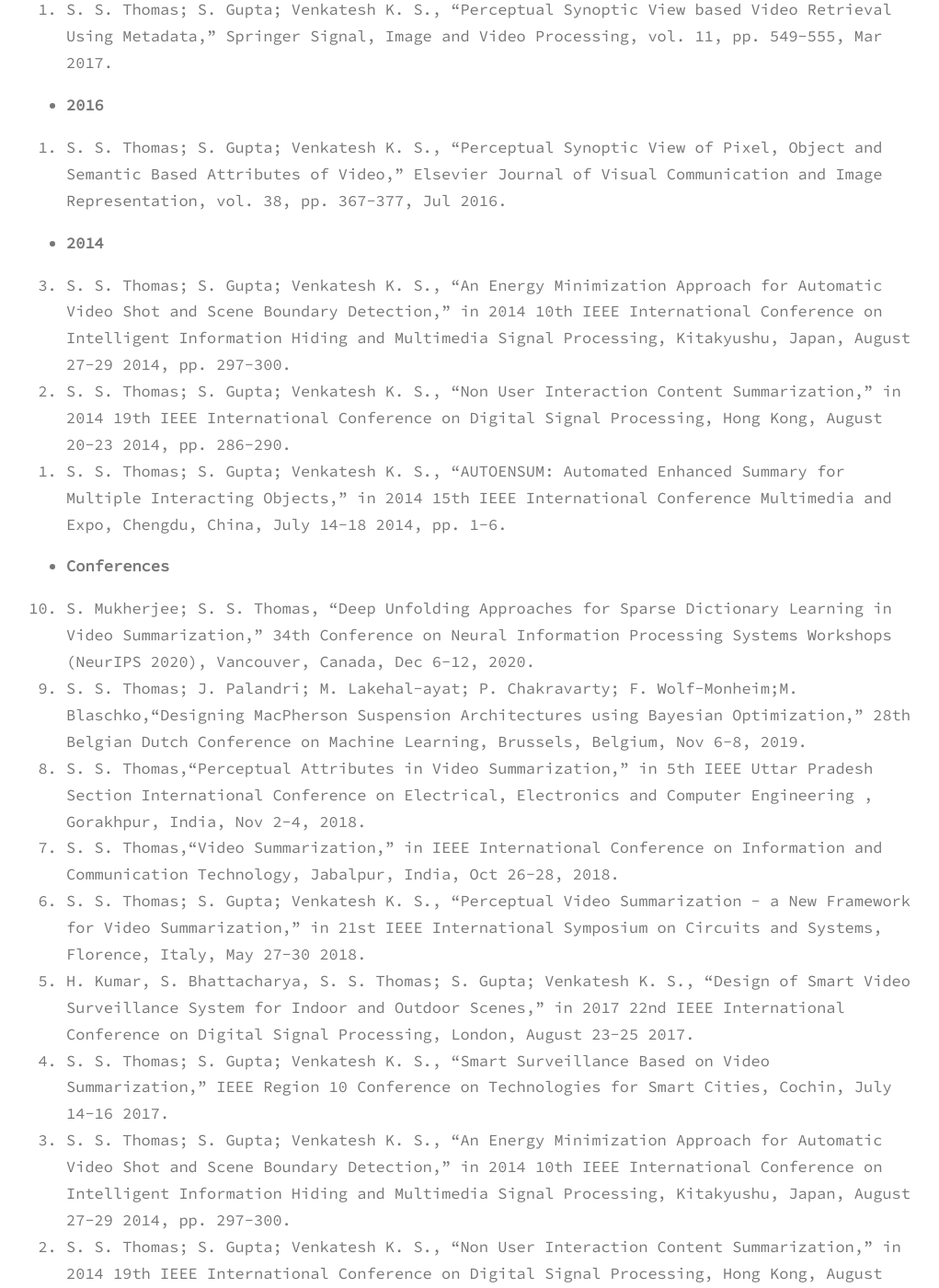
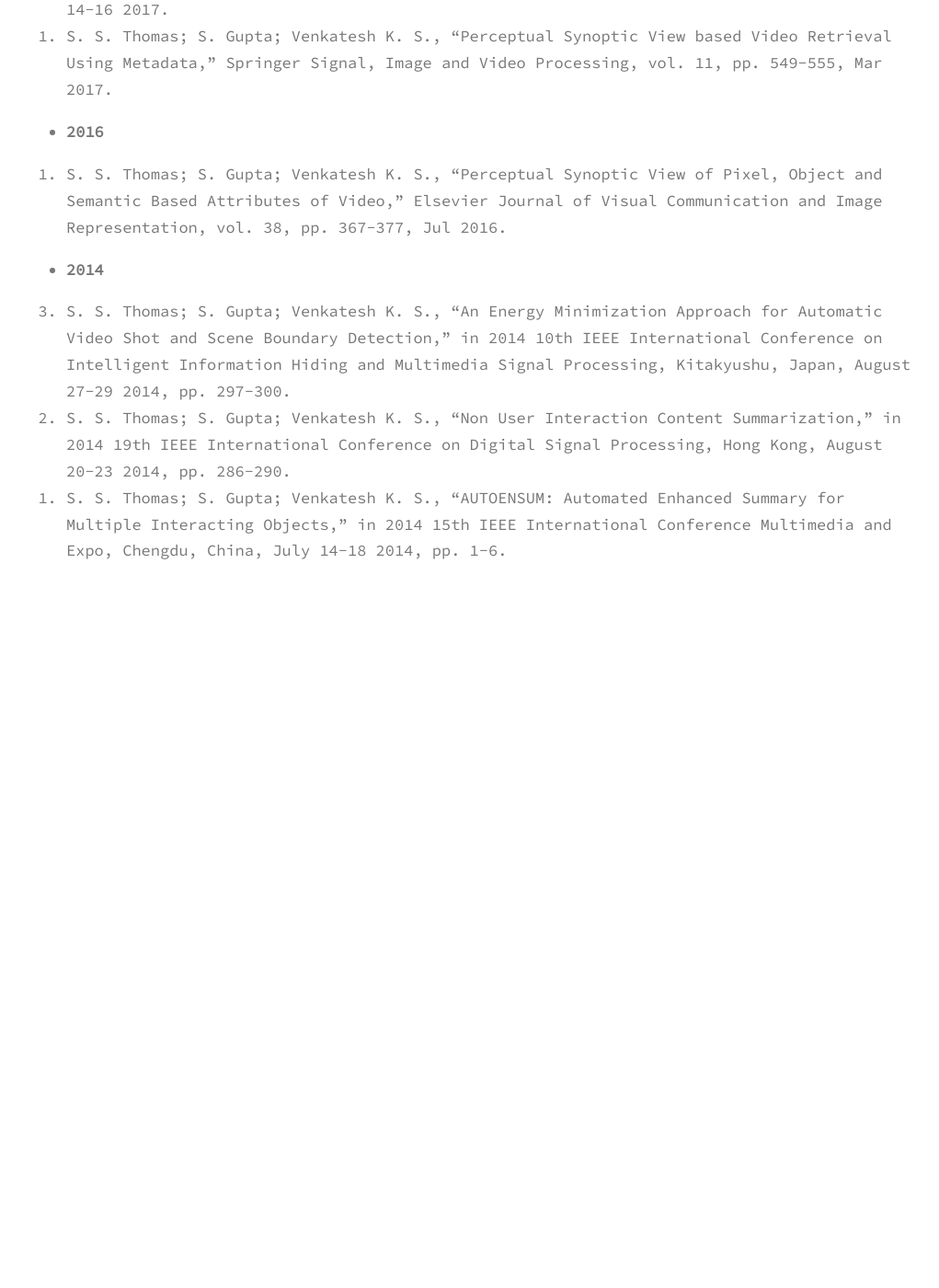
Before and after one commit to sinnuthomas/sinnuthomas.github.io, a Jekyll site: the page built from publications.md, in a window 1280 px wide and 1400 px high, scrolled down 1571 px. Shown: the whole window at 92% size, without its empty margins (128-1149 px from the left). Built offline with Jekyll 4.4.1, drawn with Linux system fonts in a browser that asks for light colours; after the commit the page ends 2201 px from its top, so only the background shows below that; some of the changed text lies outside the part shown.

Commit message:
Update publications.md

```diff
--- a/publications.md
+++ b/publications.md
@@ -6,7 +6,7 @@
 
 * **2021**
 <ol reversed>
-  <li>O. T. James; S. S. Thomas, “ Bayesian Optimized Event Based Epidemic Modeling in India,” in arXiv:2010.01280, 2020.</li>
+  <li>Edilson F. Arruda; Rodrigo e Alvim Alexandre; Marcelo D. Fragoso; João B. R. do val; S. S. Thomas, “ A Novel Stochastic Epidemic Model with Application to COVID-19,” in arXiv:2102.08213.</li>
 </ol>
 
 * **2020**
@@ -50,18 +50,3 @@
   <li>S. S. Thomas; S. Gupta; Venkatesh K. S., “Non User Interaction Content Summarization,” in 2014 19th IEEE International Conference on Digital Signal Processing, Hong Kong, August 20-23 2014, pp. 286-290.</li>
   <li>S. S. Thomas; S. Gupta; Venkatesh K. S., “AUTOENSUM: Automated Enhanced Summary for Multiple Interacting Objects,” in 2014 15th IEEE International Conference Multimedia and Expo, Chengdu, China, July 14-18 2014, pp. 1-6.</li>
 </ol>
-
-
-* **Conferences**
-<ol reversed>
-  <li>S. Mukherjee; S. S. Thomas, “Deep Unfolding Approaches for Sparse Dictionary Learning in Video Summarization,” 34th Conference on Neural Information Processing Systems Workshops (NeurIPS 2020), Vancouver, Canada, Dec 6-12, 2020. </li>
-  <li>S. S. Thomas; J. Palandri; M. Lakehal-ayat; P. Chakravarty; F. Wolf-Monheim;M. Blaschko,“Designing MacPherson Suspension Architectures using Bayesian Optimization,” 28th Belgian Dutch Conference on Machine Learning, Brussels, Belgium, Nov 6-8, 2019.</li>
-  <li>S. S. Thomas,“Perceptual Attributes in Video Summarization,” in 5th IEEE Uttar Pradesh Section International Conference on Electrical, Electronics and Computer Engineering , Gorakhpur, India, Nov 2-4, 2018.</li>
-  <li>S. S. Thomas,“Video Summarization,” in IEEE International Conference on Information and Communication Technology, Jabalpur, India, Oct 26-28, 2018.</li>
-  <li>S. S. Thomas; S. Gupta; Venkatesh K. S., “Perceptual Video Summarization - a New Framework for Video Summarization,” in 21st IEEE International Symposium on Circuits and Systems, Florence, Italy, May 27-30 2018.</li>
-  <li>H. Kumar, S. Bhattacharya, S. S. Thomas; S. Gupta; Venkatesh K. S., “Design of Smart Video Surveillance System for Indoor and Outdoor Scenes,” in 2017 22nd IEEE International Conference on Digital Signal Processing, London, August 23-25 2017.</li>
-  <li>S. S. Thomas; S. Gupta; Venkatesh K. S., “Smart Surveillance Based on Video Summarization,” IEEE Region 10 Conference on Technologies for Smart Cities, Cochin, July 14-16 2017.</li>
-  <li>S. S. Thomas; S. Gupta; Venkatesh K. S., “An Energy Minimization Approach for Automatic Video Shot and Scene Boundary Detection,” in 2014 10th IEEE International Conference on Intelligent Information Hiding and Multimedia Signal Processing, Kitakyushu, Japan, August 27-29 2014, pp. 297-300.</li>
-  <li>S. S. Thomas; S. Gupta; Venkatesh K. S., “Non User Interaction Content Summarization,” in 2014 19th IEEE International Conference on Digital Signal Processing, Hong Kong, August 20-23 2014, pp. 286-290.</li>
-  <li>S. S. Thomas; S. Gupta; Venkatesh K. S., “AUTOENSUM: Automated Enhanced Summary for Multiple Interacting Objects,” in 2014 15th IEEE International Conference Multimedia and Expo, Chengdu, China, July 14-18 2014, pp. 1-6.</li>
-</ol>
```
